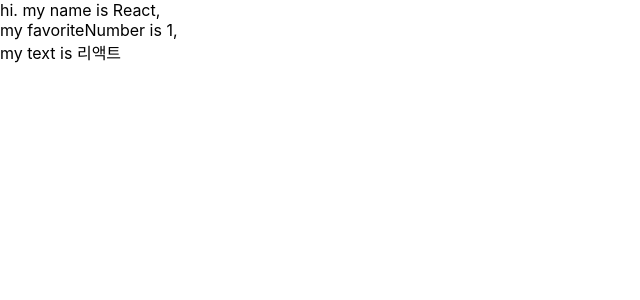
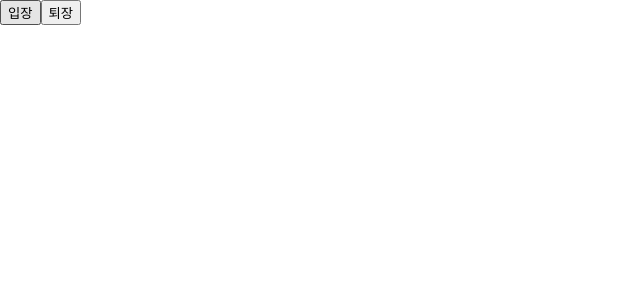
Before and after one commit to gyeongseokKang/react_tutorial, a React (Create React App) app: page / in a window 1280 px wide. Shown: the top 300 px of the page, without its empty margins (0-640 px from the left). Built offline with nearby package versions, Linux system fonts and the light colour scheme.

Commit message:
[Study] 3.6 까지

```diff
--- a/src/App.js
+++ b/src/App.js
@@ -1,9 +1,11 @@
 import React, { Component } from 'react';
 import './App.css';
 import MyComponent from './MyComponent';
+import Counter from './Counter';
+import Say from './Say';
 
 const App = () => {
-	return <MyComponent name="React" favoriteNumber={1}>리액트</MyComponent>
+	return <Say />;
 }
 
 export default App;
--- /dev/null
+++ b/src/Counter.js
@@ -0,0 +1,28 @@
+import React, { Component } from 'react';
+
+class Counter extends Component {
+	state = {
+		number: 0,
+		fixedNumber: 0
+	}
+	/*
+	constructor(props) {
+		super(props);
+		this.state = {
+			number: 0,
+			fixedNumber: 0
+		};
+	}*/
+	render() {
+		const { number, fixedNumber } = this.state;
+		return (
+			<div>
+				<h1>{number}</h1>
+				<h2> 바뀌지 않는 값 : {fixedNumber}</h2>
+				<button onClick={() => { this.setState({ number: number + 1 }, () => { console.log(this.state) }) }}>+1</button>
+			</div>
+		)
+	}
+}
+
+export default Counter;
--- /dev/null
+++ b/src/Say.js
@@ -0,0 +1,19 @@
+import React, { useState } from 'react';
+
+const Say = () => {
+	const [message, setMessage] = useState('');
+	const onClickEnter = () => {
+		setMessage('안녕하세요');
+	};
+	const onClickLeave = () => {
+		setMessage('안녕히 가세요');
+	};
+
+	return (<div>
+		<button onClick={onClickEnter} > 입장</button>
+		<button onClick={onClickLeave} > 퇴장</button>
+		<h1>{message}</h1>
+	</div>)
+}
+
+export default Say;
```
